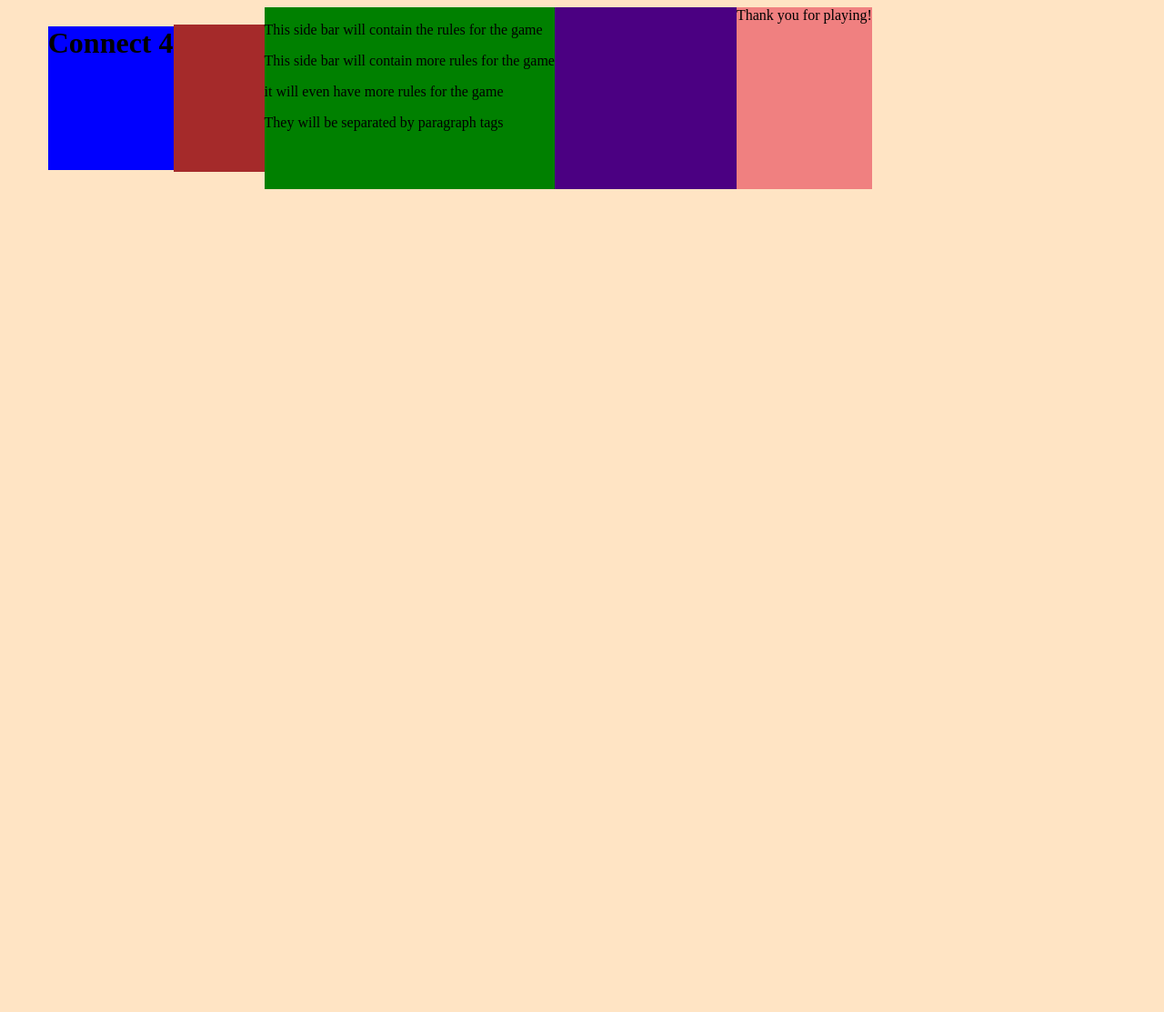
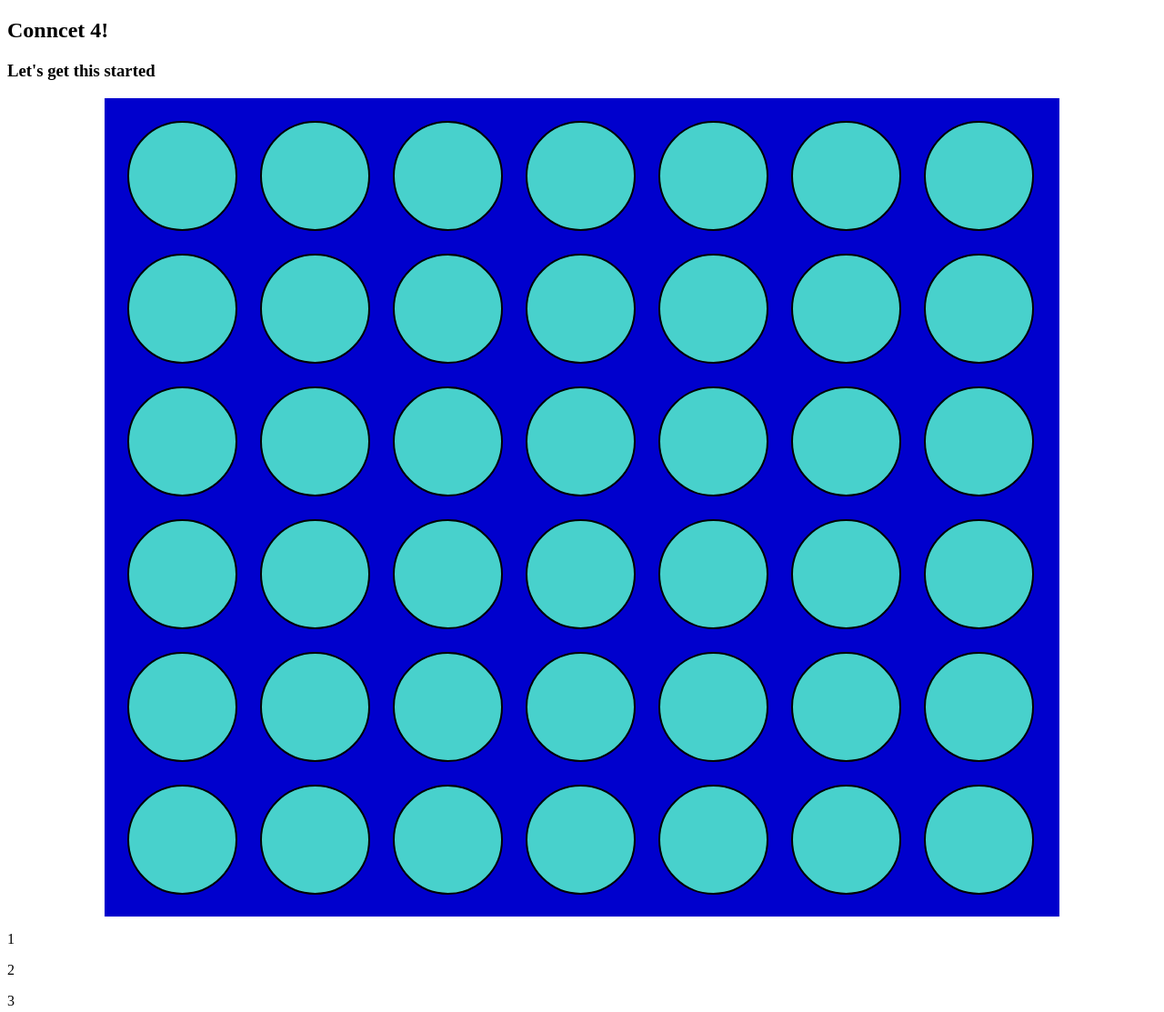
Before and after one commit to c-fasano/Colenect-4, a plain HTML site: page index.html in a window 1280 px wide. Shown: the whole page at 91% size. Before the commit the page ends 800 px from the top, so only its background shows below. Drawn offline with Linux system fonts and the light colour scheme.

Commit message:
complete board layout and HTML

```diff
--- a/css/style.css
+++ b/css/style.css
@@ -1,54 +1,19 @@
-main {
-  display: flex;
-  align-content: center;
-  justify-content: center;
+#game-board {
+  background-color: mediumblue;
+  height: 900px;
+  width: 1050px;
+  margin: 0 auto;
 }
 
-
-body {
-  background-color: bisque;
-  /*Will have backgroun image of custome board*/
-  display: grid;
-
-  /*have not determined exact sizes yet
-  but writing these two style aspects in
-  as a reminder*/
-
-  /*grid-template-columns*/
-  grid-template-columns: auto auto auto auto;
-  /*grid-template-rows*/
-  grid-template-rows: auto auto auto auto;
-  grid-template-areas:
-  "auto title auto auto"
-  "auto message auto rules"
-  "auto board auto rules"
-  "auto footer auto auto";
+table {
+  border-collapse: separate;
+  border-spacing: 25px;
 }
 
-#title {
-  grid-area: title;
-  background-color: blue;
+.slot {
+  height: 115px;
+  width: 115px;
+  background-color: mediumturquoise;
+  border-radius: 50%;
+  border: 2px solid black;
 }
-
-#message {
-  grid-area: message;
-  background-color: brown;
-  width: 100px;
-}
-
-#rules {
-  grid-area: rules;
-  background-color: green;
-}
-
-#board {
-  grid-area: board;
-  background-color: indigo;
-  height: 200px;
-  width: 200px;
-}
-
-footer {
-  grid-area: footer;
-  background-color: lightcoral;
-}
--- a/index.html
+++ b/index.html
@@ -10,83 +10,87 @@
 </head>
 <main>
   <body>
+    <section id="title" class="flex-container">
+      <h1>Conncet 4!</h1>
+    </section>
+    <section id="game-status" class="flex-container">
+      <h3>Let's get this started</h3>
+    </section>
+    <section id="game-board" class="flex-container">
+      <table>
+        <tr class="row">
+          <td class="slot"></td>
+          <td class="slot"></td>
+          <td class="slot"></td>
+          <td class="slot"></td>
+          <td class="slot"></td>
+          <td class="slot"></td>
+          <td class="slot"></td>
+        </tr>
 
-    <h1 id="title">Connect 4</h1>
+        <tr class="row">
+          <td class="slot"></td>
+          <td class="slot"></td>
+          <td class="slot"></td>
+          <td class="slot"></td>
+          <td class="slot"></td>
+          <td class="slot"></td>
+          <td class="slot"></td>
+        </tr>
 
-    <h3 id="message" class="game-status"></h3>
+        <tr class="row">
+          <td class="slot"></td>
+          <td class="slot"></td>
+          <td class="slot"></td>
+          <td class="slot"></td>
+          <td class="slot"></td>
+          <td class="slot"></td>
+          <td class="slot"></td>
+        </tr>
 
-    <div id="rules" class="sidebar">
-      <p>This side bar will contain the rules for the game</p>
-      <p>This side bar will contain more rules for the game</p>
-      <p>it will even have more rules for the game</p>
-      <p>They will be separated by paragraph tags</p>
-    </div>
+        <tr class="row">
+          <td class="slot"></td>
+          <td class="slot"></td>
+          <td class="slot"></td>
+          <td class="slot"></td>
+          <td class="slot"></td>
+          <td class="slot"></td>
+          <td class="slot"></td>
+        </tr>
 
-    <div id="board"></div>
+        <tr class="row">
+          <td class="slot"></td>
+          <td class="slot"></td>
+          <td class="slot"></td>
+          <td class="slot"></td>
+          <td class="slot"></td>
+          <td class="slot"></td>
+          <td class="slot"></td>
+        </tr>
 
-      <div id="row0" class="top"></div>
-        <div class=slot></div>
-        <div class=slot></div>
-        <div class=slot></div>
-        <div class=slot></div>
-        <div class=slot></div>
-        <div class=slot></div>
-        <div class=slot></div>
-
-      <div id="row1"></div>
-        <div class=slot></div>
-        <div class=slot></div>
-        <div class=slot></div>
-        <div class=slot></div>
-        <div class=slot></div>
-        <div class=slot></div>
-        <div class=slot></div>
-
-      <div id="row2"></div>
-        <div class=slot></div>
-        <div class=slot></div>
-        <div class=slot></div>
-        <div class=slot></div>
-        <div class=slot></div>
-        <div class=slot></div>
-        <div class=slot></div>
-
-      <div id="row3"></div>
-        <div class=slot></div>
-        <div class=slot></div>
-        <div class=slot></div>
-        <div class=slot></div>
-        <div class=slot></div>
-        <div class=slot></div>
-        <div class=slot></div>
-
-      <div id="row4"></div>
-        <div class=slot></div>
-        <div class=slot></div>
-        <div class=slot></div>
-        <div class=slot></div>
-        <div class=slot></div>
-        <div class=slot></div>
-        <div class=slot></div>
-
-      <div id="row5" class="bottom"></div>
-        <div class=slot></div>
-        <div class=slot></div>
-        <div class=slot></div>
-        <div class=slot></div>
-        <div class=slot></div>
-        <div class=slot></div>
-        <div class=slot></div>
-
-    <footer>Thank you for playing!</footer>
+        <tr class="row">
+          <td class="slot"></td>
+          <td class="slot"></td>
+          <td class="slot"></td>
+          <td class="slot"></td>
+          <td class="slot"></td>
+          <td class="slot"></td>
+          <td class="slot"></td>
+        </tr>
+      </table>
+    </section>
+    <section id="rules" class="flex-container">
+      <p>1</p>
+      <p>2</p>
+      <p>3</p>
+    </section>
+    <section id="game-end" class="flex-container">
       <button
       id="reset-btn"
       type="reset"
-      hidden>Play again?
-      </button>
-
-
-
+      hidden>
+    </button>
+    </section>
   </body>
 </main>
 </html>
```
